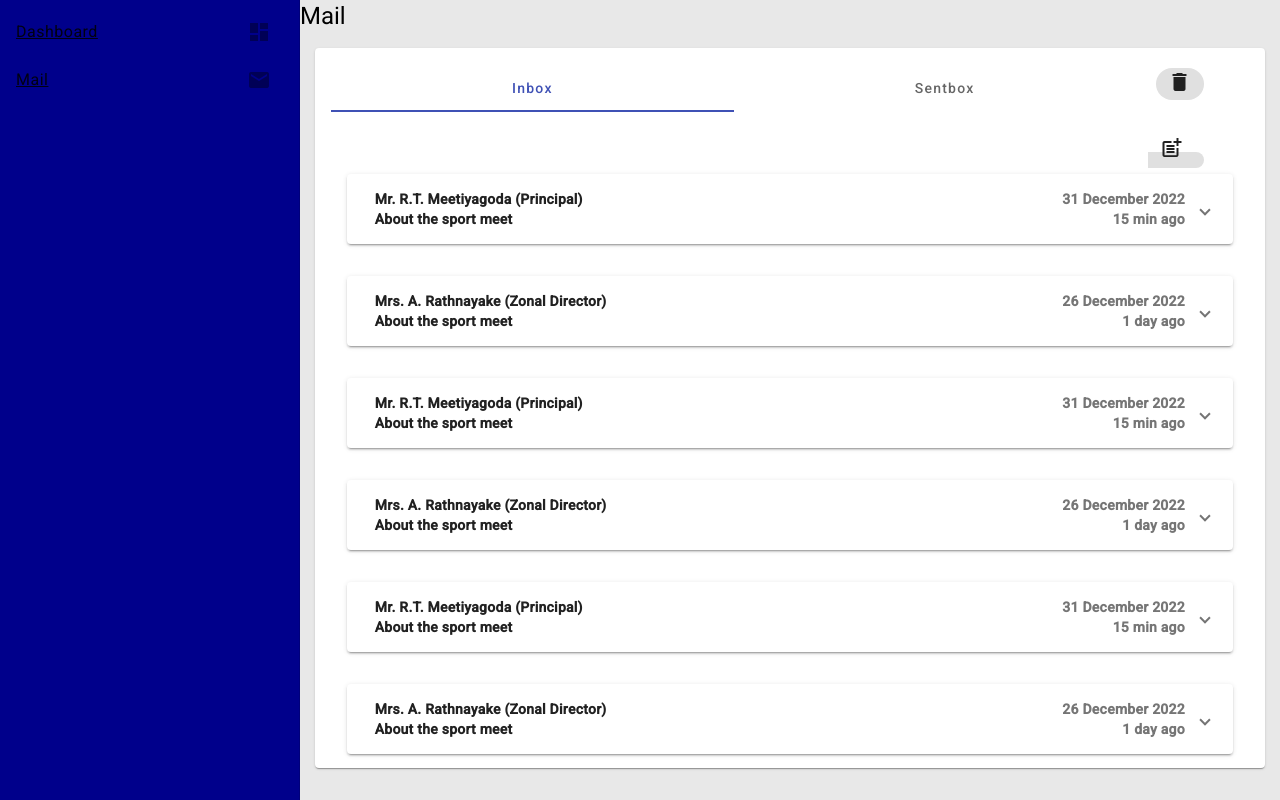
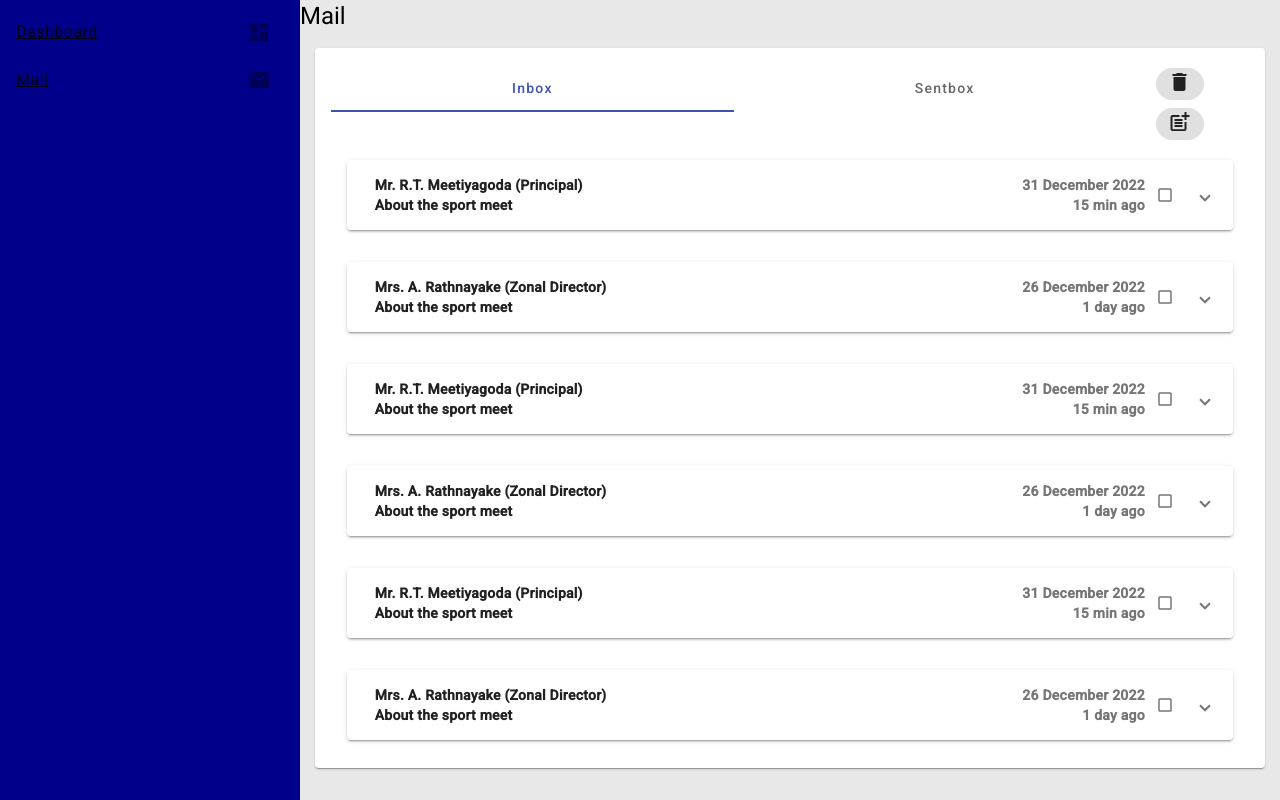
Before and after one commit to codingPentagon/ZoneEd, an Angular app in the folder frontend/: page /mail in a window 1280 px wide. Built offline with nearby package versions, Linux system fonts and the light colour scheme.

Commit message:
Add check box.

```diff
--- a/frontend/src/app/app.module.ts
+++ b/frontend/src/app/app.module.ts
@@ -17,6 +17,7 @@ import {MatButtonModule} from "@angular/material/button";
 import {MatTabsModule} from "@angular/material/tabs";
 import {MatDividerModule} from "@angular/material/divider";
 import {MatExpansionModule} from "@angular/material/expansion";
+import {MatCheckboxModule} from "@angular/material/checkbox";
 
 @NgModule({
   declarations: [
@@ -38,7 +39,8 @@ import {MatExpansionModule} from "@angular/material/expansion";
         MatButtonModule,
         MatTabsModule,
         MatDividerModule,
-        MatExpansionModule
+        MatExpansionModule,
+        MatCheckboxModule
     ],
   providers: [],
   bootstrap: [AppComponent]
--- a/frontend/src/app/mail/mail.component.css
+++ b/frontend/src/app/mail/mail.component.css
@@ -13,7 +13,6 @@
   flex: 1;
   margin: 20px;
   display: none;
-
 }
 
 *{
@@ -26,12 +25,10 @@ body{
   background-color: #ffffff;
 }
 .box{
-
   border: 1px solid gray;
   padding: 20px;
   font-size: 15px;
   font-weight: 600;
-
 }
 #form input,textarea{
   margin: 20px;
@@ -104,14 +101,6 @@ h2{
 mat-tab-group{
   width: 100%;
 }
-
-/*mat-card-header{
-  background-color: red;
-}
-mat-card-content{
-  background-color: cyan;
-}
-*/
 mat-chip-option{
   display: inline;
 }
@@ -122,3 +111,6 @@ mat-panel-description{
 .mail-inbox{
   display: none;
 }
+mat-checkbox{
+  transform: scale(0.75);
+}
--- a/frontend/src/app/mail/mail.component.html
+++ b/frontend/src/app/mail/mail.component.html
@@ -6,15 +6,12 @@
     <mat-card-header>
       <h2>New Mail</h2>
       <span class="spacer"></span>
-
         <mat-chip-listbox>
           <mat-chip-option >
             <mat-icon>post_add</mat-icon>
           </mat-chip-option>
         </mat-chip-listbox>
-
     </mat-card-header>
-
 <br>
       <mat-card-content>
     <div class="table-row" >
@@ -96,18 +93,15 @@
           </ng-template>
         </mat-tab>
       </mat-tab-group>
-      <div class="delbutton">
+
         <mat-chip-listbox>
           <mat-chip-option>
             <mat-icon>delete</mat-icon>
           </mat-chip-option>
-          <div class="post-button">
           <mat-chip-option>
             <mat-icon>post_add</mat-icon>
           </mat-chip-option>
-          </div>
         </mat-chip-listbox>
-      </div>
     </mat-card-header>
 
     <mat-card-content >
@@ -133,17 +127,23 @@
               {{inboxmail.date}}
               <br>
               {{inboxmail.time}}
+              <br>
+              <mat-checkbox></mat-checkbox>
             </mat-panel-description>
           </mat-expansion-panel-header>
           <p>
             {{inboxmail.content}}
           </p>
+          <button mat-icon-button>
+            <mat-icon>
+              reply
+            </mat-icon>
+          </button>
         </mat-expansion-panel>
       </mat-accordion>
     </div>
-
-      <div class="sentbox" *ngFor="let sentboxmail of sentboxmails">
-        <mat-card-content>
+    <div class="sentbox" *ngFor="let sentboxmail of sentboxmails">
+      <mat-card-content>
         <mat-accordion>
           <mat-expansion-panel >
             <mat-expansion-panel-header [collapsedHeight]="'70px'" [expandedHeight]="'70px'" (click)="sentboxmail.read=true" [ngStyle]="{'font-weight': sentboxmail.read == false ? 'bold' : 'normal'}">
@@ -153,20 +153,16 @@
                 {{sentboxmail.subject}}
               </mat-panel-title>
               <mat-panel-description>
-
                 {{sentboxmail.date}}
                 <br>
                 {{sentboxmail.time}}
+                <br>
+                <mat-checkbox></mat-checkbox>
               </mat-panel-description>
             </mat-expansion-panel-header>
             <p>
               {{sentboxmail.content}}
             </p>
-            <button mat-icon-button>
-              <mat-icon>
-                reply
-              </mat-icon>
-            </button>
           </mat-expansion-panel>
         </mat-accordion>
         </mat-card-content>
```
